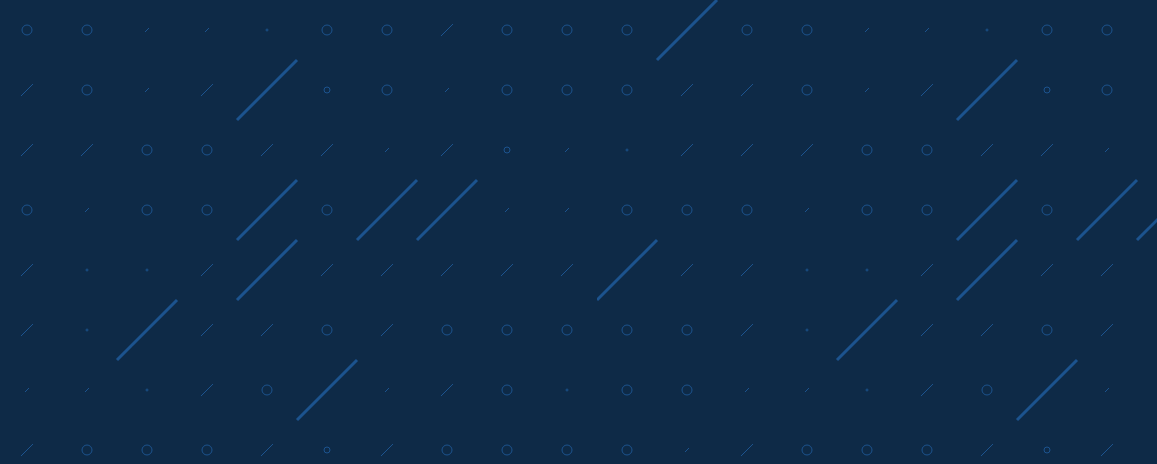
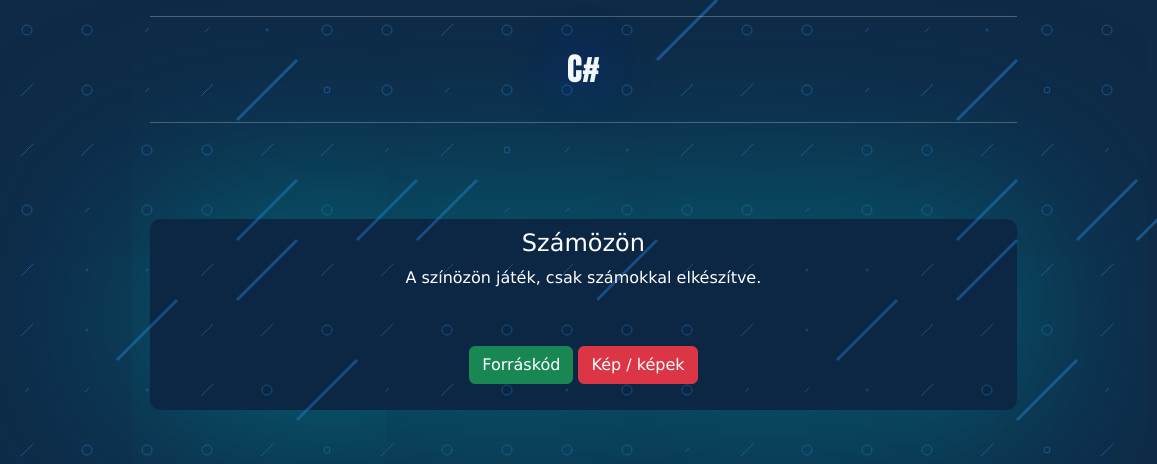
Before and after one commit to ParaghT/sajatoldal, a plain HTML site: page csharp/index.html in a window 1280 px wide. Shown: the top 464 px of the page, 123-1280 px from the left. Drawn offline with nearby package versions, Linux system fonts and the light colour scheme.

Commit message:
Add files via upload

```diff
--- a/csharp/index.html
+++ b/csharp/index.html
@@ -21,13 +21,13 @@
 
         <hr>
         <div class="icon">
-          <a href="../html/"><svg xmlns="http://www.w3.org/2000/svg" width="32" height="32" fill="currentColor" class="bi bi-filetype-html" viewBox="0 0 16 16">
+          <a href="../html/" class=""><svg xmlns="http://www.w3.org/2000/svg" width="32" height="32" fill="currentColor" class="bi bi-filetype-html" viewBox="0 0 16 16">
             <path fill-rule="evenodd" d="M14 4.5V11h-1V4.5h-2A1.5 1.5 0 0 1 9.5 3V1H4a1 1 0 0 0-1 1v9H2V2a2 2 0 0 1 2-2h5.5L14 4.5Zm-9.736 7.35v3.999h-.791v-1.714H1.79v1.714H1V11.85h.791v1.626h1.682V11.85h.79Zm2.251.662v3.337h-.794v-3.337H4.588v-.662h3.064v.662H6.515Zm2.176 3.337v-2.66h.038l.952 2.159h.516l.946-2.16h.038v2.661h.715V11.85h-.8l-1.14 2.596H9.93L8.79 11.85h-.805v3.999h.706Zm4.71-.674h1.696v.674H12.61V11.85h.79v3.325Z"/>
             </svg>
           </a>
         </div>
         <div class="icon">
-          <a href="/python/" class=""><svg xmlns="http://www.w3.org/2000/svg" width="32" height="32" fill="currentColor" class="bi bi-filetype-py" viewBox="0 0 16 16">
+          <a href="../python/" class=""><svg xmlns="http://www.w3.org/2000/svg" width="32" height="32" fill="currentColor" class="bi bi-filetype-py" viewBox="0 0 16 16">
             <path fill-rule="evenodd" d="M14 4.5V14a2 2 0 0 1-2 2H7v-1h5a1 1 0 0 0 1-1V4.5h-2A1.5 1.5 0 0 1 9.5 3V1H4a1 1 0 0 0-1 1v9H2V2a2 2 0 0 1 2-2h5.5L14 4.5ZM0 11.85h1.6c.289 0 .533.06.732.179.201.117.355.276.46.477.105.201.158.427.158.677 0 .25-.054.476-.16.677-.106.199-.26.357-.464.474a1.452 1.452 0 0 1-.732.173H.79v1.342H0V11.85Zm2.06 1.714a.795.795 0 0 0 .085-.381c0-.227-.062-.4-.185-.521-.123-.122-.294-.182-.513-.182H.788v1.406h.66a.794.794 0 0 0 .374-.082.574.574 0 0 0 .238-.24Zm2.963.75v1.535H4.23v-1.52L2.89 11.85h.876l.853 1.696h.032l.856-1.696h.855l-1.339 2.464Z"/>
              </svg>
           </a>
@@ -41,9 +41,21 @@
           </a>
         </div>
       </div>
-      <div class="col-6 col-md-4 container-fluid">
-      </div>
-      <div class="col-6 col-md-4 container-fluid">
+      <div class="col main">
+        <hr class="top">
+       <h2 class="title">
+         C#
+       </h2>
+       <hr class="top">
+        <div class="row">
+          <div class="col">
+            <div class="card-html-page">
+              <h4>Számözön</h4>
+              <p>A színözön játék, csak számokkal elkészítve.</p>
+              <button type="button" class="btn btn-success">Forráskód</button>
+              <button type="button" class="btn btn-danger">Kép / képek</button>
+          </div>
+        </div>
       </div>
     </div>
   </div>
```
